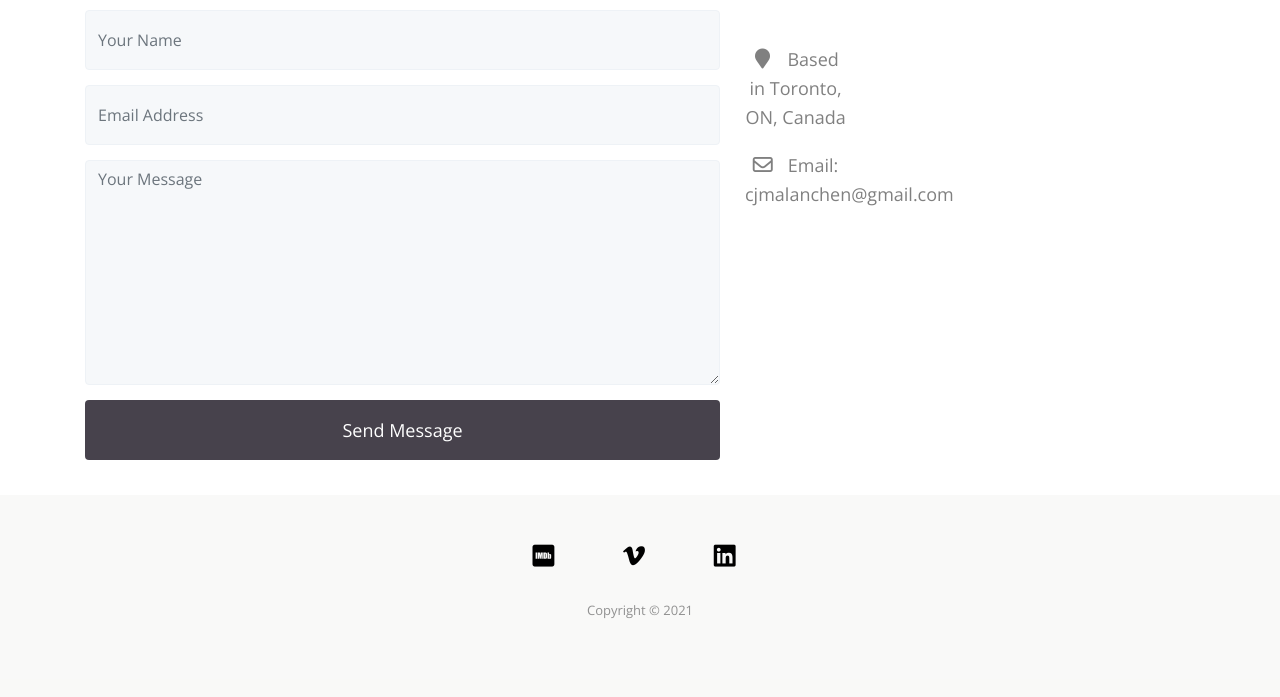
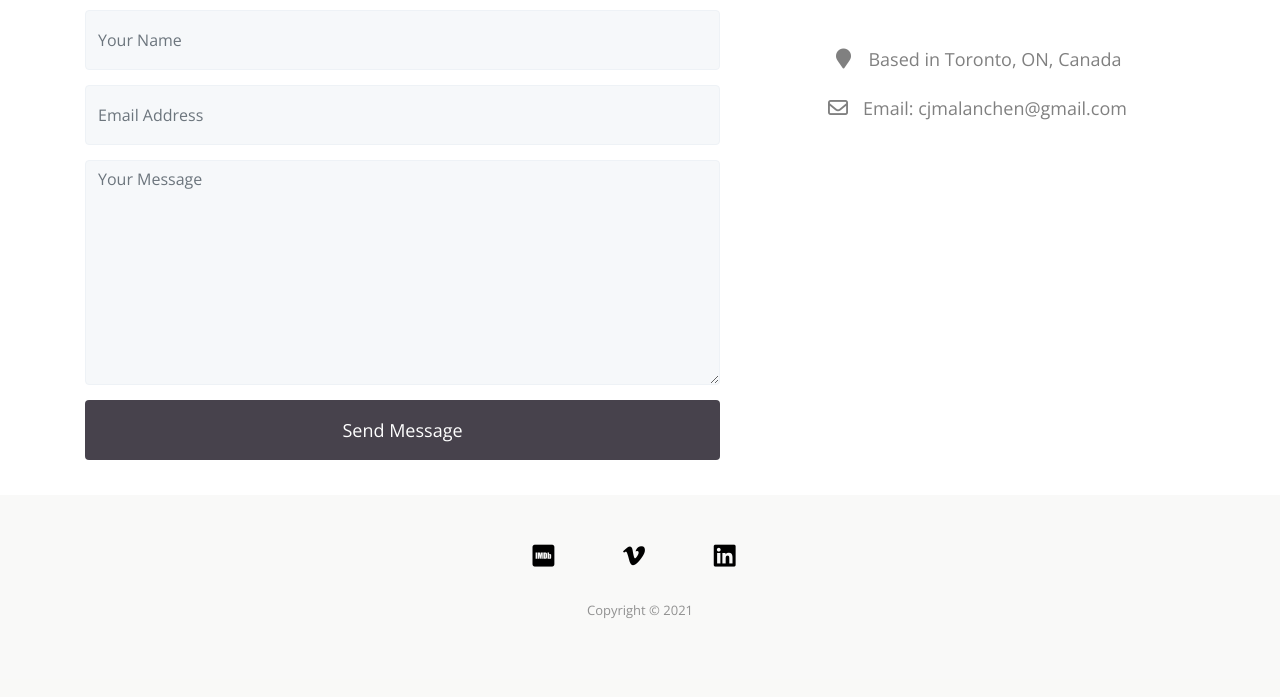
Before and after one commit to DanielCarlyle/cjfilms, a Jekyll site: the page built from contact.html, in a window 1280 px wide. Shown: the part 1100-1797 px from the top of the page. Built offline with Jekyll 4.4.1, drawn with Linux system fonts in a browser that asks for light colours; nearby versions of some CDN libraries; some web fonts are replaced.

Commit message:
fixed bio page

```diff
--- a/bio.html
+++ b/bio.html
@@ -30,7 +30,7 @@
 
             <p>My editing work has been screened at numerous film festivals internationally such as TIFF, FIFA Montreal, DOC LA and Madrid International Film Festival and is broadcast on the Discovery Channel, Cooking Channel, History Channel, Netflix, SyFy, CBC, Vice and Sony Entertainment. </p>
 
-                <p>Education:</p>
+                <p><strong>Education:</strong></p>
             <ul>
                 <li>2018: Resident Editor at Canadian Film Centre: Cineplex Film Program, Toronto, Ontario</li>
                 <li>2006: Graduate Certificate: Advanced Television and Film, Sheridan College, Oakville, Ontario</li>
--- a/contact.html
+++ b/contact.html
@@ -46,8 +46,8 @@
               </div>
                   </form>
 
-                  <div id="contact-box" class="row">
                     <div class="col-md-5 text-center">
+                      <div id="contact-box">
                       <div class="block">
                         <!--<h2>Contact</h2> -->
                         <ul class="address-block" style="list-style-type: none;">
--- a/css/style.css
+++ b/css/style.css
@@ -628,11 +628,13 @@
   background-size: cover;
 }
 
+/*
 @media only screen and (min-width: 1300px) {
   .image-wrap {
     height: 50vw;
   }
 }
+*/
 
 .image-wrap img {
   width: 100%;
```
